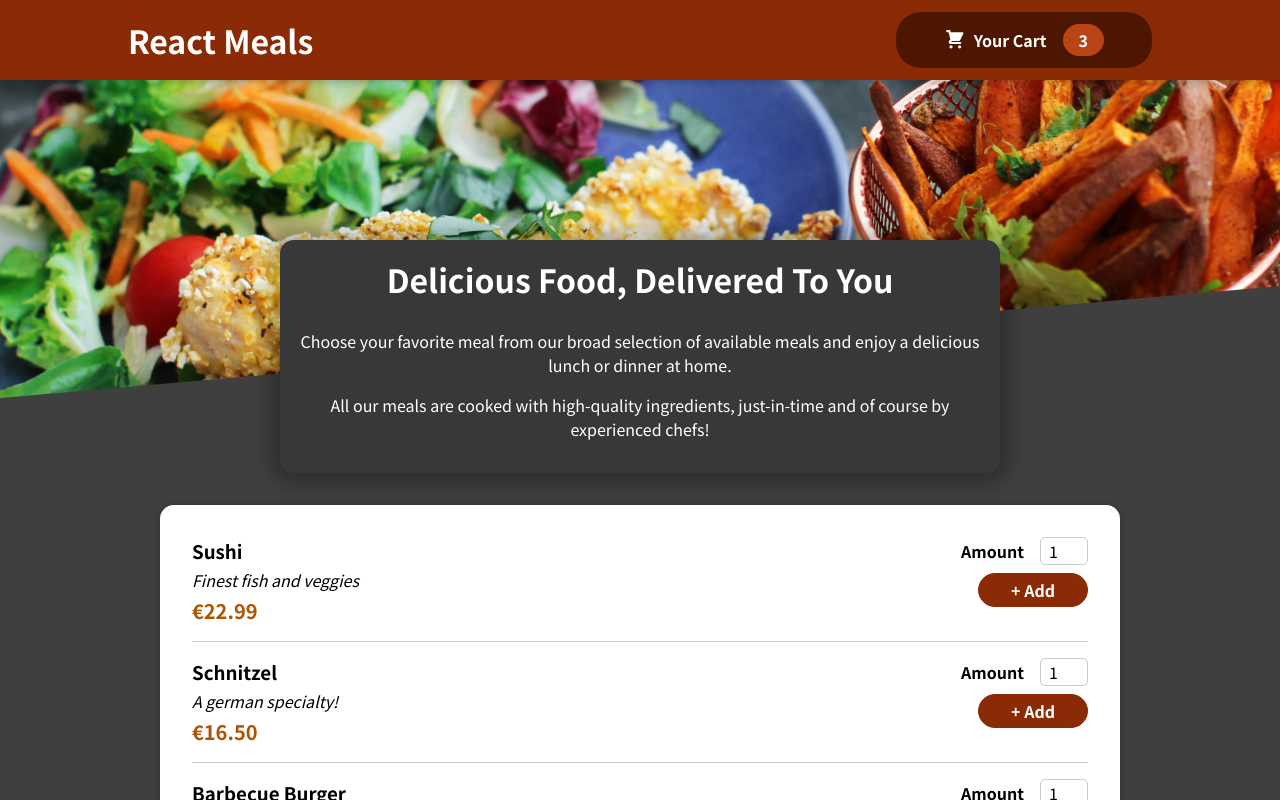
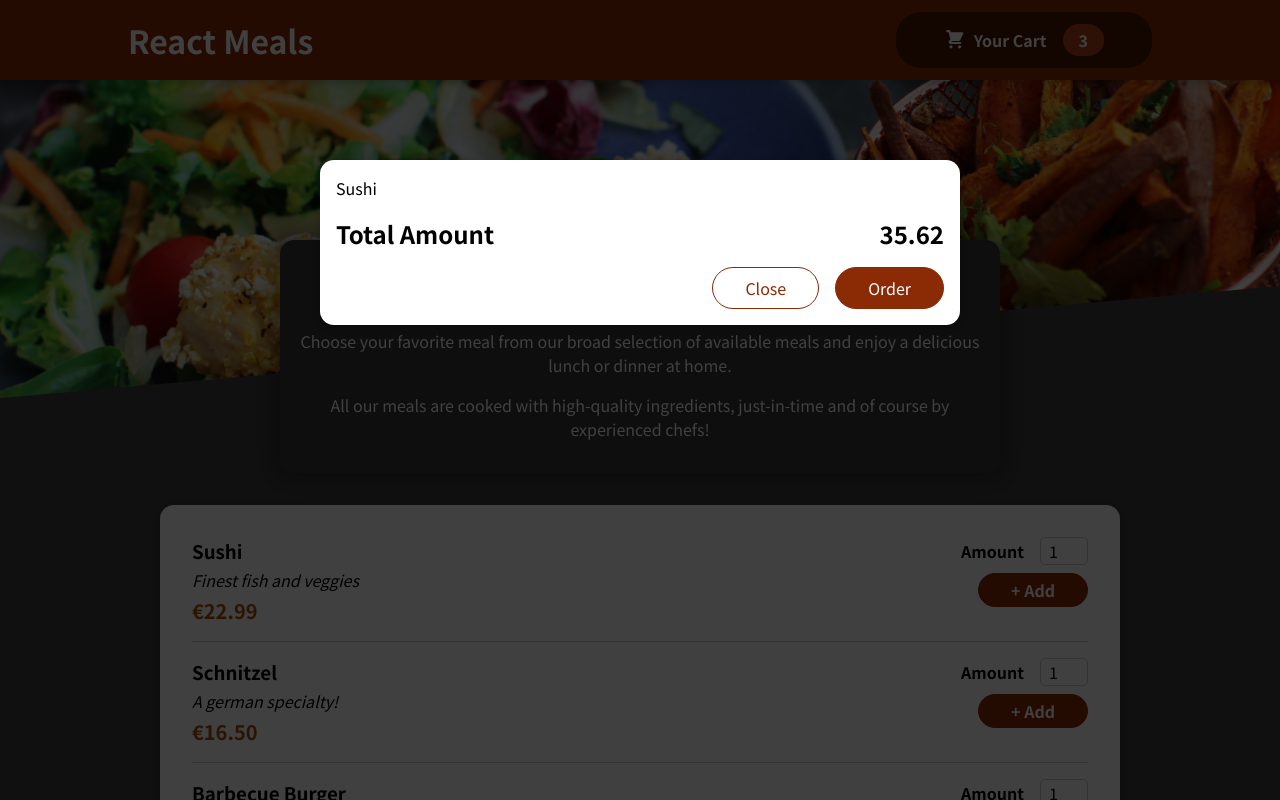
Before and after one commit to yoonsery/Udemy_react, a React (Create React App) app in the folder react_meals/: page / in a window 1280 px wide. Shown: the top 800 px of the page. Built offline with nearby package versions, Linux system fonts and the light colour scheme.

Commit message:
feat: Adapt modal overlay

```diff
--- a/react_meals/public/index.html
+++ b/react_meals/public/index.html
@@ -28,6 +28,8 @@
   </head>
   <body>
     <noscript>You need to enable JavaScript to run this app.</noscript>
+
+    <div id="overlays"></div>
     <div id="root"></div>
     <!--
       This HTML file is a template.
--- a/react_meals/src/App.js
+++ b/react_meals/src/App.js
@@ -1,9 +1,11 @@
+import Cart from './components/Cart/Cart';
 import Header from './components/Layout/Header';
 import Meals from './components/Meals/Meals';
 
 function App() {
   return (
     <>
+      <Cart />
       <Header />
       <main>
         <Meals />
--- a/react_meals/src/components/Cart/Cart.jsx
+++ b/react_meals/src/components/Cart/Cart.jsx
@@ -1,4 +1,5 @@
 import React from 'react';
+import Modal from '../UI/Modal';
 import styles from './Cart.module.css';
 
 function Cart(props) {
@@ -10,7 +11,7 @@ function Cart(props) {
     </ul>
   );
   return (
-    <div>
+    <Modal>
       {cartItems}
       <div className={styles.total}>
         <span>Total Amount</span>
@@ -20,7 +21,7 @@ function Cart(props) {
         <button className={styles['button--alt']}>Close</button>
         <button className={styles.button}>Order</button>
       </div>
-    </div>
+    </Modal>
   );
 }
 
```
